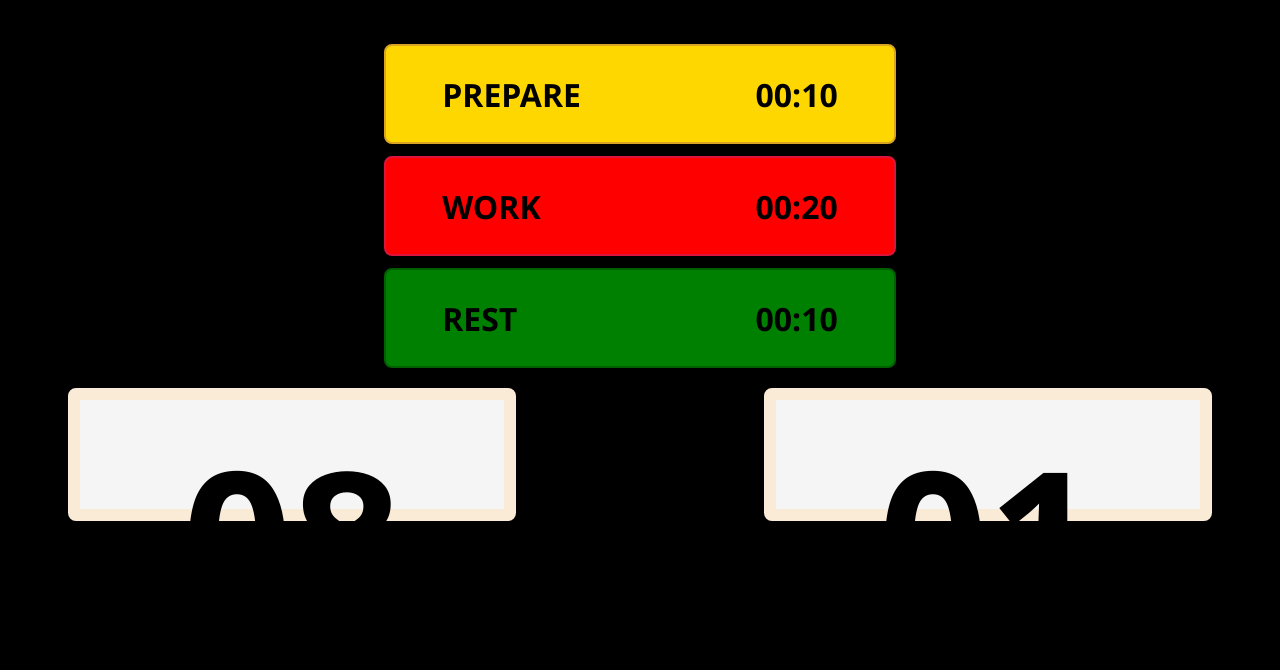
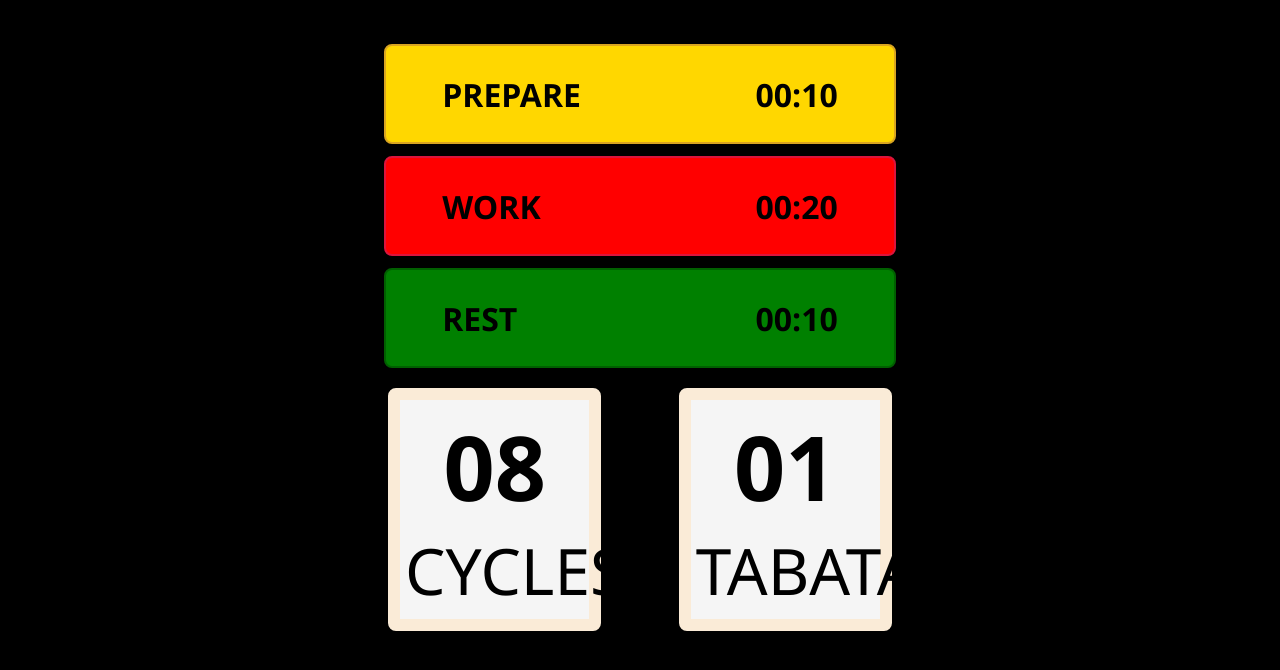
Before and after one commit to c1b3rt00lk1t/free-tabata, a React (Create React App) app: page / in a window 1280 px wide. Shown: the top 670 px of the page. Built offline with nearby package versions, Linux system fonts and the light colour scheme.

Commit message:
Some styling adjustments

```diff
--- a/src/index.css
+++ b/src/index.css
@@ -1,6 +1,8 @@
 
 :root{
     --countdownBtnHeight: 40vh;
+    --mobile-width: 90vw;
+    --large-screen-width: 40vw;
 }
 
 *{
@@ -30,13 +32,13 @@ body{
     display: flex;
     flex-direction: row;
     justify-content: space-between;
-    width: 90vw;
+    width: var(--mobile-width);
 }
 
 /* MOBILE FIRST */
 /* PREPARE-WORK-REST*/
 .countdownBtn{
-    width: 90vw;
+    width: var(--mobile-width);
     height: calc(var(--countdownBtnHeight)/3.2);
     border-radius: 1vh;
     margin: 0.5vh;
@@ -62,24 +64,25 @@ body{
 }
 
 .work{
+    background-color: rgb(123, 195, 15);
+    border-style: solid;
+    border-width: 1vw;
+    border-color: rgb(0, 96, 0);
+}
+
+.rest{
+
     background-color: red;
     border-style: solid;
     border-width: 1vw;
     border-color: crimson;
 }
-
-.rest{
-    background-color: green;
-    border-style: solid;
-    border-width: 1vw;
-    border-color: rgb(0, 96, 0);
-}
 /* TABATAS-CYCLES*/
 
 .tabatas,.cycles{
     background-color: whitesmoke;
-    width: 35vw;
-    height: calc(var(--countdownBtnHeight)/2.4);
+    width: calc(var(--mobile-width)/2.4);
+    /* height: calc(var(--countdownBtnHeight)/2.4); */
     border-radius: 1vh;
     margin: 1.5vh 0.5vh;
     padding: 5px;
@@ -92,6 +95,7 @@ body{
     display: flex;
     flex-direction: column;
     justify-content: space-between;
+    font-size: 5vw;
 }
 
 .tabataCycleNumber{
@@ -105,9 +109,9 @@ body{
 
 /* Adjustment for wider screens */
 
-@media (min-width: 600px) {
+@media (min-width: 1000px) {
     .countdownBtn{
-        width: 40vw;
+        width: var(--large-screen-width);
         height: calc(var(--countdownBtnHeight)/3.2);
     }
 
@@ -139,5 +143,36 @@ body{
     }
 
 
+    /* TABATAS-CYCLES*/
+
+    .horizontalContainer{
+        width: var(--large-screen-width);
+    }
+
+    .tabatas,.cycles{
+        background-color: whitesmoke;
+        width: calc(var(--large-screen-width)/2.4);
+        /* height: calc(var(--countdownBtnHeight)); */
+        border-radius: 1vh;
+        margin: 1.5vh 0.5vh;
+        padding: 5px;
+        text-align: center;
+
+        border-style: solid;
+        border-width: 1vw;
+        border-color: antiquewhite;
+
+        display: flex;
+        flex-direction: column;
+        justify-content: space-between;
+    }
+
+    .tabataCycleNumber{
+        font-size: 7vw;
+        font-weight: bold;
+    }
+
+
+
 
 }
```
